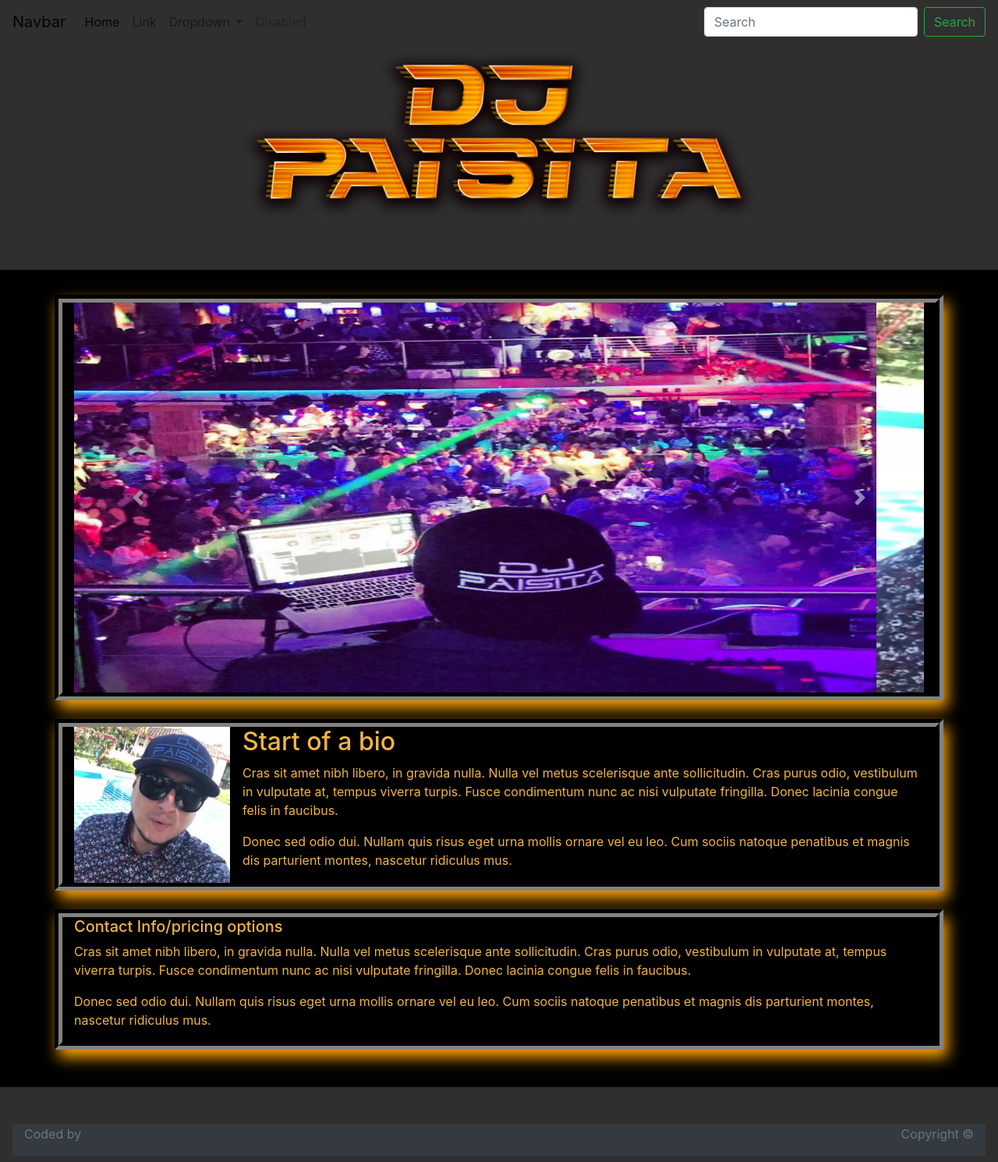
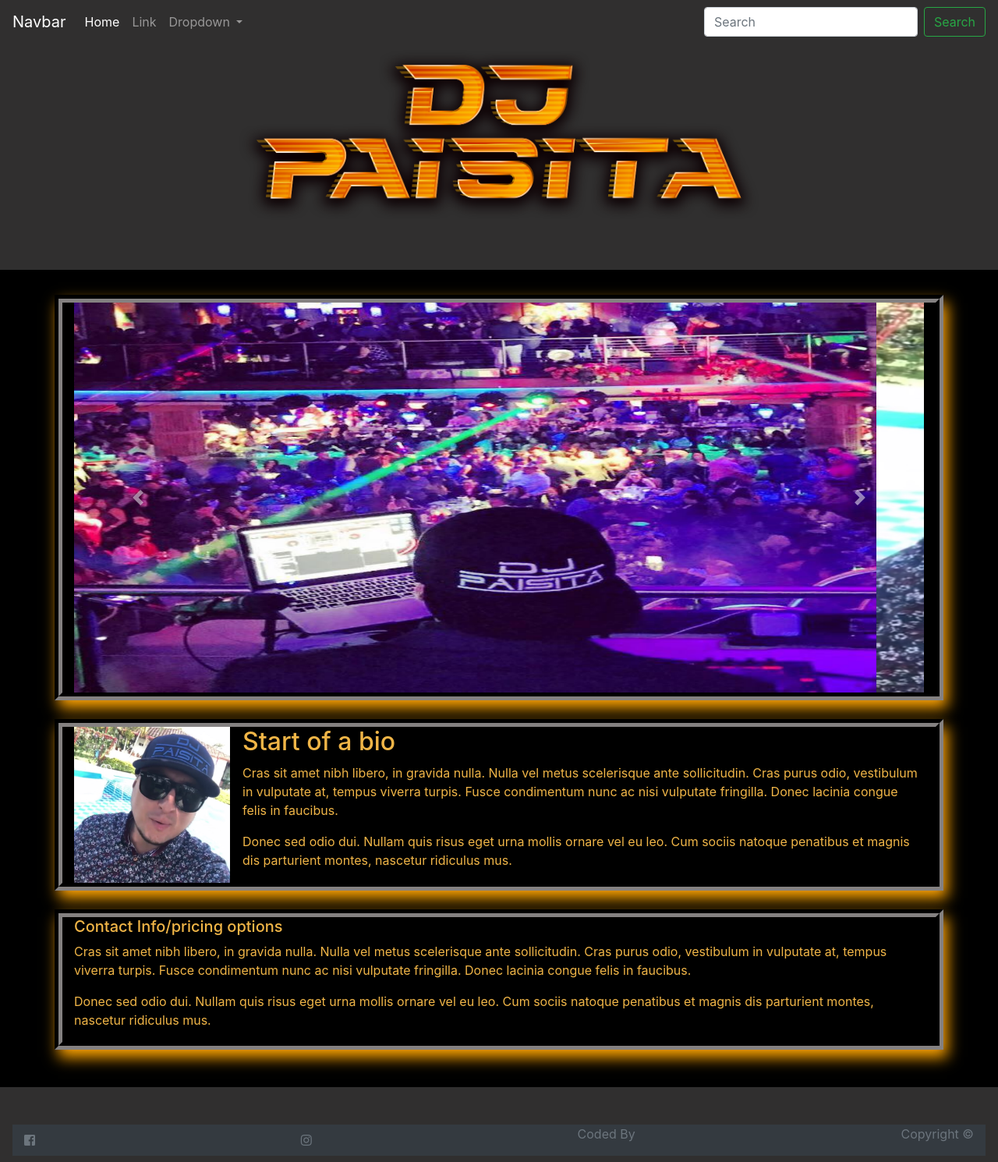
Before and after one commit to Kcaplis87/dj-webpage, a plain HTML site: page index.html in a window 1280 px wide. Shown: the whole page at 78% size. Drawn offline with nearby package versions, Linux system fonts and the light colour scheme.

Commit message:
images for facebook/IG. Font awesome link, links to sites without connectivity

```diff
--- a/index.html
+++ b/index.html
@@ -10,13 +10,15 @@
   <link rel="stylesheet" type="text/css" media="screen" href="assets/css/reset.css" />
   <link rel="stylesheet" href="https://stackpath.bootstrapcdn.com/bootstrap/4.2.1/css/bootstrap.min.css" integrity="sha384-GJzZqFGwb1QTTN6wy59ffF1BuGJpLSa9DkKMp0DgiMDm4iYMj70gZWKYbI706tWS"
     crossorigin="anonymous">
+  <!-- Font Awesome -->
+  <link rel="stylesheet" href="https://use.fontawesome.com/releases/v5.6.3/css/all.css" integrity="sha384-UHRtZLI+pbxtHCWp1t77Bi1L4ZtiqrqD80Kn4Z8NTSRyMA2Fd33n5dQ8lWUE00s/" crossorigin="anonymous">
   <link rel="stylesheet" type="text/css" media="screen" href="assets/css/style.css" />
   <script src="assets/javascript/script.js"></script>
 </head>
 
 <body>
   <!-- navbar with social media and contact options -->
-  <nav class="navbar fixed-top navbar-expand-lg navbar-light">
+  <nav class="navbar fixed-top navbar-expand-lg navbar-dark">
     <a class="navbar-brand" href="#">Navbar</a>
     <button class="navbar-toggler" type="button" data-toggle="collapse" data-target="#navbarSupportedContent"
       aria-controls="navbarSupportedContent" aria-expanded="false" aria-label="Toggle navigation">
@@ -42,9 +44,6 @@
             <div class="dropdown-divider"></div>
             <a class="dropdown-item" href="#">Something else here</a>
           </div>
-        </li>
-        <li class="nav-item">
-          <a class="nav-link disabled" href="#" tabindex="-1" aria-disabled="true">Disabled</a>
         </li>
       </ul>
       <form class="form-inline my-2 my-lg-0">
@@ -119,12 +118,27 @@
 
   <footer class=" navbar navbar-fixed-bottom mt-5 pt-5  text-muted text-center">
       <div class="container-fluid bg-dark">
-          <p>
-              Coded by
-           </p>
-           <P>
-              Copyright &copy;
-           </P>
+
+
+
+              <i class="fab fa-facebook-square" a href="https://www.facebook.com/djpaisita" target="_blank"></i>
+              <i class="fab fa-instagram" href="https://www.instagram.com/djpaisita/?hl=en"></i>
+
+
+
+                <p>
+
+                  Coded By
+
+                </p>
+
+                <P>
+
+                  Copyright &copy;
+
+                </P>
+
+
       </div>
     </footer>
 
```
Also changed, not shown: 2 other files.
